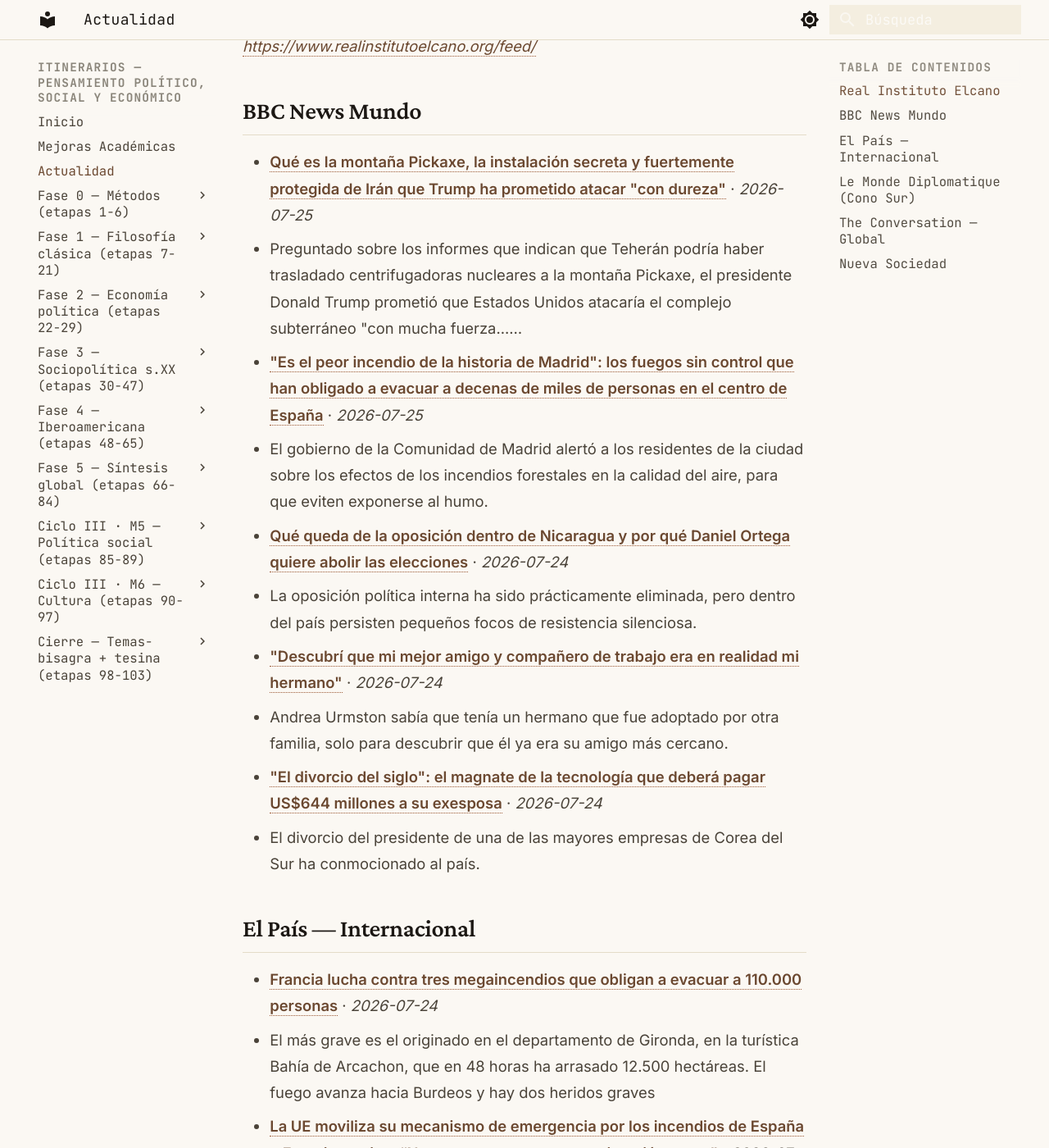
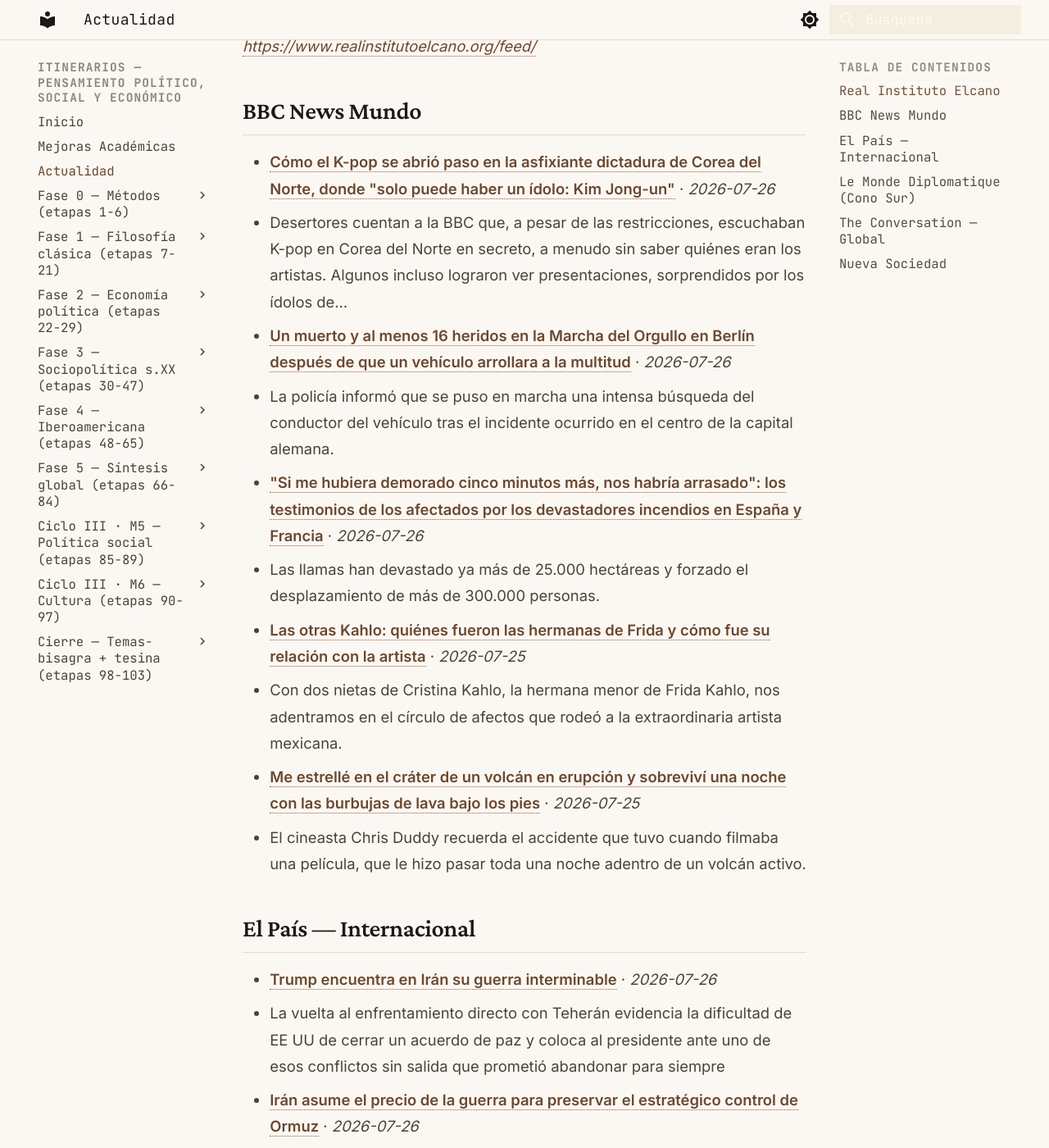
Before and after one commit to MrSpagVi/Curso, an MkDocs documentation site: the page built from docs/actualidad.md, in a window 1280 px wide and 1400 px high, scrolled down 717 px. Shown: the whole window at 82% size. Built offline with MkDocs 1.6.1 and Material for MkDocs 9.7.7, drawn with Linux system fonts in a browser that asks for light colours; some of the changed text lies outside the part shown.

Commit message:
auto: actualidad 2026-07-26

```diff
--- a/docs/actualidad.md
+++ b/docs/actualidad.md
@@ -6,7 +6,7 @@ title: Actualidad
 
 Últimos titulares de fuentes que dictan agenda en ciencia política y geopolítica. Actualizado automáticamente cada día (vía GitHub Actions).
 
-_Última actualización: 2026-07-25 07:52 UTC_
+_Última actualización: 2026-07-26 08:10 UTC_
 
 !!! tip "Ritual mensual — #actualidad"
     El último sábado de cada mes: agarrá **un** titular de los de abajo y escribí **300 palabras** aplicándole **2 autores** del último mes que leíste. ¿Qué diría cada uno? ¿En qué chocan? No resumas la noticia — usala como caso para pensar con las herramientas que venís construyendo. Guardá el texto con el tag `#actualidad` en tu sistema de notas. Esto convierte la teoría en criterio sobre la coyuntura: el objetivo del plan no es citar a Maquiavelo, es leer el presente con él.
@@ -17,29 +17,29 @@ _Sin datos en esta ejecución. Visitar fuente: [https://www.realinstitutoelcano.
 
 ## BBC News Mundo
 
-- **[Qué es la montaña Pickaxe, la instalación secreta y fuertemente protegida de Irán que Trump ha prometido atacar "con dureza"](https://www.bbc.com/mundo/articles/cq89yqezpjyo?at_medium=RSS&at_campaign=rss)** · *2026-07-25*
-  - Preguntado sobre los informes que indican que Teherán podría haber trasladado centrifugadoras nucleares a la montaña Pickaxe, el presidente Donald Trump prometió que Estados Unidos atacaría el complejo subterráneo "con mucha fuerza...…
-- **["Es el peor incendio de la historia de Madrid": los fuegos sin control que han obligado a evacuar a decenas de miles de personas en el centro de España](https://www.bbc.com/mundo/articles/crrvdq8d9x9o?at_medium=RSS&at_campaign=rss)** · *2026-07-25*
-  - El gobierno de la Comunidad de Madrid alertó a los residentes de la ciudad sobre los efectos de los incendios forestales en la calidad del aire, para que eviten exponerse al humo.
-- **[Qué queda de la oposición dentro de Nicaragua y por qué Daniel Ortega quiere abolir las elecciones](https://www.bbc.com/mundo/articles/clyez7yv4vvo?at_medium=RSS&at_campaign=rss)** · *2026-07-24*
-  - La oposición política interna ha sido prácticamente eliminada, pero dentro del país persisten pequeños focos de resistencia silenciosa.
-- **["Descubrí que mi mejor amigo y compañero de trabajo era en realidad mi hermano"](https://www.bbc.com/mundo/articles/c0qv11l945lo?at_medium=RSS&at_campaign=rss)** · *2026-07-24*
-  - Andrea Urmston sabía que tenía un hermano que fue adoptado por otra familia, solo para descubrir que él ya era su amigo más cercano.
-- **["El divorcio del siglo": el magnate de la tecnología que deberá pagar US$644 millones a su exesposa](https://www.bbc.com/mundo/articles/c8rnkkpzvd5o?at_medium=RSS&at_campaign=rss)** · *2026-07-24*
-  - El divorcio del presidente de una de las mayores empresas de Corea del Sur ha conmocionado al país.
+- **[Cómo el K-pop se abrió paso en la asfixiante dictadura de Corea del Norte, donde "solo puede haber un ídolo: Kim Jong-un"](https://www.bbc.com/mundo/articles/c70g4pj696ro?at_medium=RSS&at_campaign=rss)** · *2026-07-26*
+  - Desertores cuentan a la BBC que, a pesar de las restricciones, escuchaban K-pop en Corea del Norte en secreto, a menudo sin saber quiénes eran los artistas. Algunos incluso lograron ver presentaciones, sorprendidos por los ídolos de…
+- **[Un muerto y al menos 16 heridos en la Marcha del Orgullo en Berlín después de que un vehículo arrollara a la multitud](https://www.bbc.com/mundo/articles/c5yv63e67wko?at_medium=RSS&at_campaign=rss)** · *2026-07-26*
+  - La policía informó que se puso en marcha una intensa búsqueda del conductor del vehículo tras el incidente ocurrido en el centro de la capital alemana.
+- **["Si me hubiera demorado cinco minutos más, nos habría arrasado": los testimonios de los afectados por los devastadores incendios en España y Francia](https://www.bbc.com/mundo/articles/cp9eyv3g9kmo?at_medium=RSS&at_campaign=rss)** · *2026-07-26*
+  - Las llamas han devastado ya más de 25.000 hectáreas y forzado el desplazamiento de más de 300.000 personas.
+- **[Las otras Kahlo: quiénes fueron las hermanas de Frida y cómo fue su relación con la artista](https://www.bbc.com/mundo/articles/cvg9de0nqn1o?at_medium=RSS&at_campaign=rss)** · *2026-07-25*
+  - Con dos nietas de Cristina Kahlo, la hermana menor de Frida Kahlo, nos adentramos en el círculo de afectos que rodeó a la extraordinaria artista mexicana.
+- **[Me estrellé en el cráter de un volcán en erupción y sobreviví una noche con las burbujas de lava bajo los pies](https://www.bbc.com/mundo/articles/c0ey712nl40o?at_medium=RSS&at_campaign=rss)** · *2026-07-25*
+  - El cineasta Chris Duddy recuerda el accidente que tuvo cuando filmaba una película, que le hizo pasar toda una noche adentro de un volcán activo.
 
 ## El País — Internacional
 
-- **[Francia lucha contra tres megaincendios que obligan a evacuar a 110.000 personas](https://elpais.com/internacional/2026-07-24/francia-lucha-contra-tres-grandes-incendios-activos-en-el-sur-del-pais.html)** · *2026-07-24*
-  - El más grave es el originado en el departamento de Gironda, en la turística Bahía de Arcachon, que en 48 horas ha arrasado 12.500 hectáreas. El fuego avanza hacia Burdeos y hay dos heridos graves
-- **[La UE moviliza su mecanismo de emergencia por los incendios de España y Francia y avisa: “Nos preparamos para una situación grave”](https://elpais.com/internacional/2026-07-24/la-ue-moviliza-su-mecanismo-de-emergencia-por-los-incendios-de-espana-y-francia-y-avisa-nos-preparamos-para-una-situacion-grave.html)** · *2026-07-24*
-  - Siete aviones y helicópteros europeos combaten los fuegos activos, mientras Bruselas advierte que estos episodios serán “más duros y más brutales”
-- **[El mapa del Holocausto en Viena](https://elpais.com/internacional/2026-07-25/el-mapa-del-holocausto-en-viena.html)** · *2026-07-25*
-  - Un historiador crea un centro de datos para localizar en el plano de la capital austriaca las últimas viviendas de miles de víctimas del nazismo, y reconstruir sus vidas
+- **[Trump encuentra en Irán su guerra interminable](https://elpais.com/internacional/2026-07-26/trump-encuentra-en-iran-su-guerra-interminable.html)** · *2026-07-26*
+  - La vuelta al enfrentamiento directo con Teherán evidencia la dificultad de EE UU de cerrar un acuerdo de paz y coloca al presidente ante uno de esos conflictos sin salida que prometió abandonar para siempre
+- **[Irán asume el precio de la guerra para preservar el estratégico control de Ormuz](https://elpais.com/internacional/2026-07-26/iran-asume-el-precio-de-la-guerra-para-preservar-el-estrategico-control-de-ormuz.html)** · *2026-07-26*
+  - Teherán considera que la renuncia a la baza del paso marítimo amenazaría la supervivencia de la República Islámica
+- **[Alemania busca al autor del atropello masivo en Berlín que causó al menos un muerto y 16 heridos](https://elpais.com/internacional/2026-07-26/alemania-busca-al-autor-del-atropello-masivo-en-berlin-que-causo-al-menos-un-muerto-y-16-heridos.html)** · *2026-07-26*
+  - Una furgoneta embistió a los asistentes a la marcha del Día del Orgullo LGTBI+. “Esto es un ataque a nuestra sociedad”, dice el canciller Merz. La policía apunta a un hombre del “entorno islamista” de la ciudad
+- **[Jean Monnet en Ormuz](https://elpais.com/internacional/2026-07-26/jean-monnet-en-ormuz.html)** · *2026-07-26*
+  - Nada avanzará con Trump desatado al mando y Netanyahu al frente del Gobierno más extremista de la historia de Israel. Pero todo puede cambiar con las elecciones de mitad de mandato en Estados Unidos y las generales en Israel
 - **[La testosterona, al mando en la Casa Blanca](https://elpais.com/internacional/2026-07-19/la-testosterona-al-mando-en-la-casa-blanca.html)** · *2026-07-19*
   - Al presidente de EE UU se le da muy bien amedrentar con bombardeos, pero no es capaz de alcanzar su objetivo: la derrota de Irán
-- **[El círculo marroquí de Alí Lmrabet](https://elpais.com/internacional/2026-07-14/el-circulo-marroqui-de-ali-lmrabet.html)** · *2026-07-14*
-  - Marruecos, a pesar de su imagen brillante de país abierto por su desarrollo económico y en infraestructuras sigue teniendo un déficit en lo que a derechos humanos se refiere
 
 ## Le Monde Diplomatique (Cono Sur)
 
@@ -47,16 +47,16 @@ _Sin datos en esta ejecución. Visitar fuente: [https://www.eldiplo.org/feed/](h
 
 ## The Conversation — Global
 
+- **[How next-generation photovoltaics could contribute to electricity storage](https://theconversation.com/how-next-generation-photovoltaics-could-contribute-to-electricity-storage-287396)** · *2026-07-26*
+  - Solar energy is associated with intermittency issues, as it only generates electricity when the sun shines. Certain PV systems can provide cost-effective power reserves for storing electricity.
+- **[Lessons from South Africa on how parks and community gardens can help cities adapt to climate change](https://theconversation.com/lessons-from-south-africa-on-how-parks-and-community-gardens-can-help-cities-adapt-to-climate-change-282891)** · *2026-07-26*
+  - Parks do more than cool cities. They also help people work together to cope with climate change, but only if local communities help design, manage and care for them.
+- **[Nigeria’s federal police force has failed, but what does history say about local forces?](https://theconversation.com/nigerias-federal-police-force-has-failed-but-what-does-history-say-about-local-forces-287415)** · *2026-07-26*
+  - The current security situation in Nigeria calls for establishment of state police.
+- **[South Sudan’s first elections won’t be perfect – but another delay could be even riskier](https://theconversation.com/south-sudans-first-elections-wont-be-perfect-but-another-delay-could-be-even-riskier-287806)** · *2026-07-26*
+  - No country emerging from prolonged civil war is ever sufficiently prepared for elections.
 - **[View from The Hill: Labor’s ‘managed democracy’ reaches high point as blanket thrown over Israel-Gaza dissent](https://theconversation.com/view-from-the-hill-labors-managed-democracy-reaches-high-point-as-blanket-thrown-over-israel-gaza-dissent-288347)** · *2026-07-25*
   - Ministers and factional heavyweights worked behind closed doors to squash an attempted revolt over Israel and Gaza.
-- **[What we’ve learned from Andy Burnham’s first week as prime minister](https://theconversation.com/what-weve-learned-from-andy-burnhams-first-week-as-prime-minister-288030)** · *2026-07-24*
-  - A week is a very long time in British politics these days.
-- **[A 1952 Pan Am plane crash transformed passenger safety procedures – a former airline pilot explains how](https://theconversation.com/a-1952-pan-am-plane-crash-transformed-passenger-safety-procedures-a-former-airline-pilot-explains-how-288294)** · *2026-07-24*
-  - Remarkably, all 69 people on board survived when the plane ditched in the sea. What killed 52 of them happened afterwards.
-- **[What repeated blows to the head in sport may mean for dementia risk](https://theconversation.com/what-repeated-blows-to-the-head-in-sport-may-mean-for-dementia-risk-287545)** · *2026-07-24*
-  - Research links repeated head impacts with poorer brain health in some former players, although the evidence cannot yet prove cause and effect.
-- **[Force of Nature shows how extreme weather pushes wildlife to its limits](https://theconversation.com/force-of-nature-shows-how-extreme-weather-pushes-wildlife-to-its-limits-286781)** · *2026-07-24*
-  - This new documentary series reveals how nature is fighting back against today’s extreme weather.
 
 ## Nueva Sociedad
 
```
